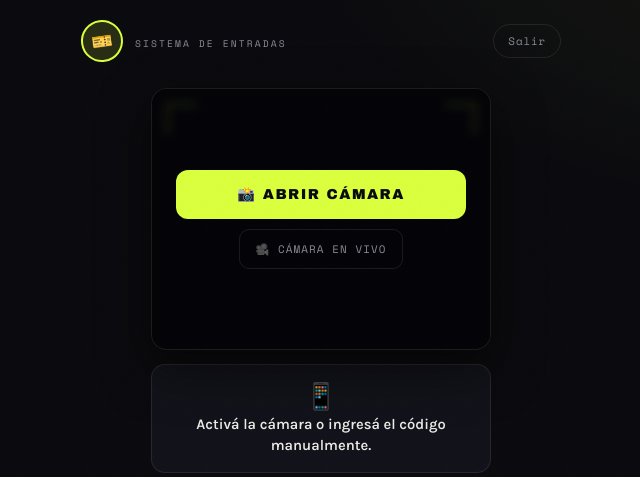
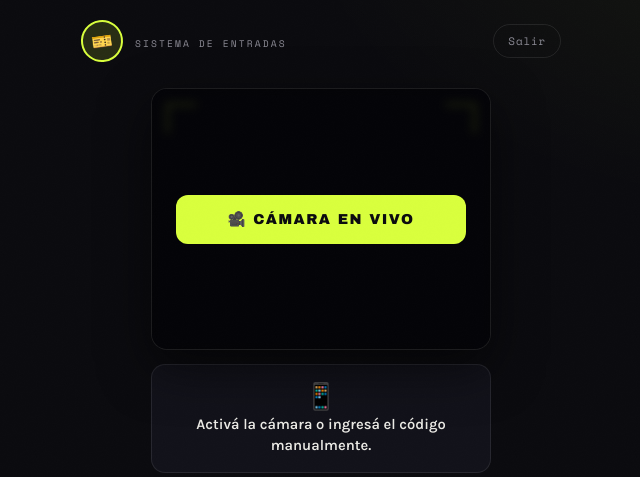
Before and after one commit to greikol4321-hub/taquilla, a Flask app: template templates/portero.html in a window 1280 px wide. Shown: the top 477 px of the page, without its empty margins (319-959 px from the left). Run offline with Flask 3, Linux system fonts and the light colour scheme; the template is opened without the code that fills it, so the values that code supplies are empty; some libraries are stand-ins or nearby versions.

Commit message:
chore: quitar boton de escanear por foto

```diff
--- a/templates/portero.html
+++ b/templates/portero.html
@@ -7,10 +7,8 @@
         <video id="videoCamara" playsinline autoplay muted></video>
         <div id="reader"></div>
         <div class="camara-opciones" id="camaraOpciones">
-            <button class="btn-camara" id="btnFoto">📸 ABRIR CÁMARA</button>
-            <button class="btn-camara-live" id="btnCamara">🎥 Cámara en vivo</button>
+            <button class="btn-camara" id="btnCamara">🎥 Cámara en vivo</button>
         </div>
-        <input type="file" id="inputFoto" accept="image/*" capture="environment" hidden>
     </div>
 
     <div class="camera-error" id="cameraError">
@@ -122,22 +120,6 @@
         z-index: 3;
         backdrop-filter: blur(4px);
     }
-
-    .btn-camara-live {
-        background: transparent;
-        border: 1px solid var(--linea);
-        color: var(--texto-suave);
-        padding: 11px 16px;
-        border-radius: 10px;
-        font-family: 'Space Mono', monospace;
-        font-size: 0.68rem;
-        letter-spacing: 0.1em;
-        text-transform: uppercase;
-        cursor: pointer;
-        transition: all 0.35s var(--cubic);
-    }
-
-    .btn-camara-live:hover { color: var(--lima); border-color: var(--lima); }
 
     #resultado {
         width: 100%;
@@ -369,28 +351,6 @@
         };
     }
 
-    async function escanearFoto(file) {
-        const resultado = document.getElementById('resultado');
-        resultado.className = 'estado-pendiente';
-        resultado.querySelector('.icono').textContent = '⏳';
-        resultado.querySelector('.mensaje').textContent = 'Escaneando foto...';
-        try {
-            if (!html5QrCode) html5QrCode = new Html5Qrcode("reader");
-            const texto = await Html5Qrcode.scanFile(file, false);
-            validarCodigo(texto.trim());
-        } catch (err) {
-            mostrarResultado('error', 'No se encontró un QR en la foto');
-        }
-    }
-
-    document.getElementById('btnFoto').addEventListener('click', () => document.getElementById('inputFoto').click());
-
-    document.getElementById('inputFoto').addEventListener('change', (e) => {
-        const file = e.target.files[0];
-        if (file) escanearFoto(file);
-        e.target.value = '';
-    });
-
     async function iniciarEscaneo() {
         try {
             document.getElementById('camaraOpciones').style.display = 'none';
```
